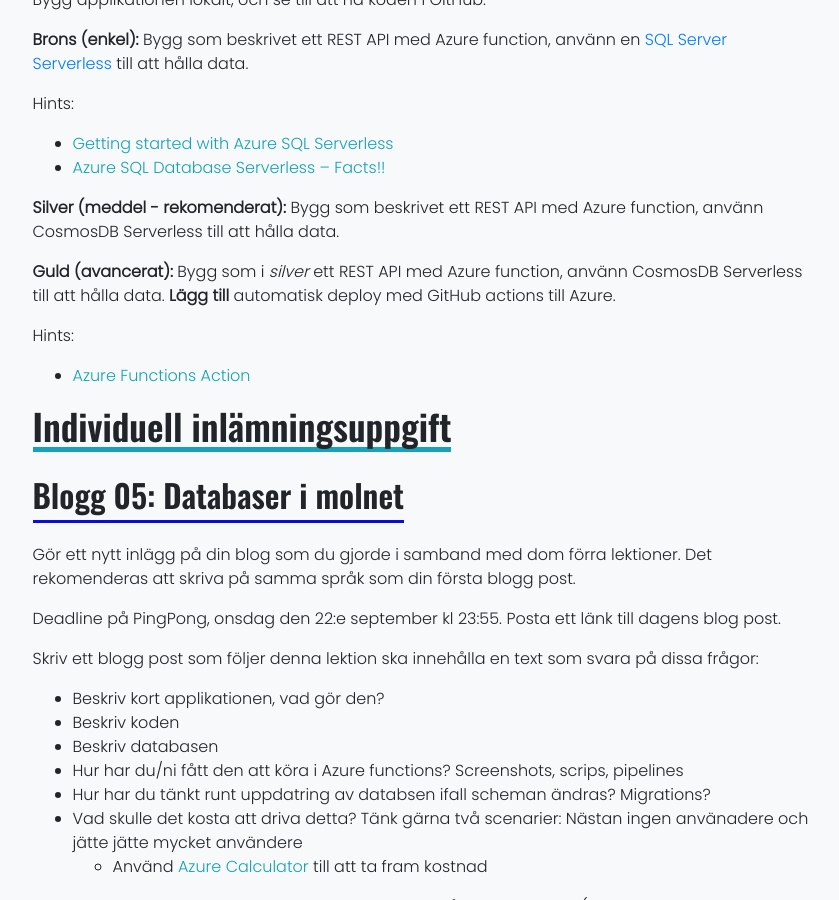
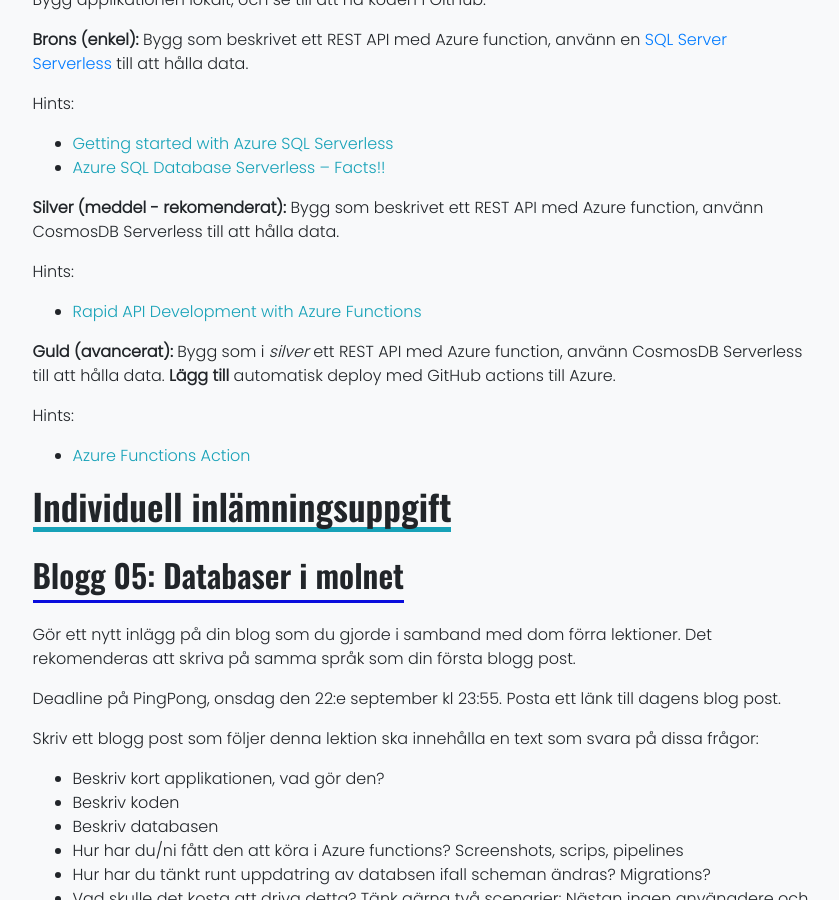
Before and after one commit to PGBSNH20/PGBSNH20-molnapplikationer, a Jekyll site: the page built from lectures/05-database.md, in a window 1280 px wide and 900 px high, scrolled down 2684 px. Shown: the whole window, without its empty margins (219-1058 px from the left). Built offline with Jekyll 4.4.1, drawn with Linux system fonts in a browser that asks for light colours; nearby versions of some CDN libraries.

Commit message:
Adds hint to silver

```diff
--- a/lectures/05-database.md
+++ b/lectures/05-database.md
@@ -58,6 +58,9 @@ Hints:
 **Silver (meddel - rekomenderat):**
 Bygg som beskrivet ett REST API med Azure function, använn CosmosDB Serverless till att hålla data.
 
+Hints:
+* [Rapid API Development with Azure Functions](https://markheath.net/post/azure-functions-rest-csharp-bindings)
+
 **Guld (avancerat):**
 Bygg som i *silver* ett REST API med Azure function, använn CosmosDB Serverless till att hålla data. **Lägg till** automatisk deploy med GitHub actions till Azure.
 
```
